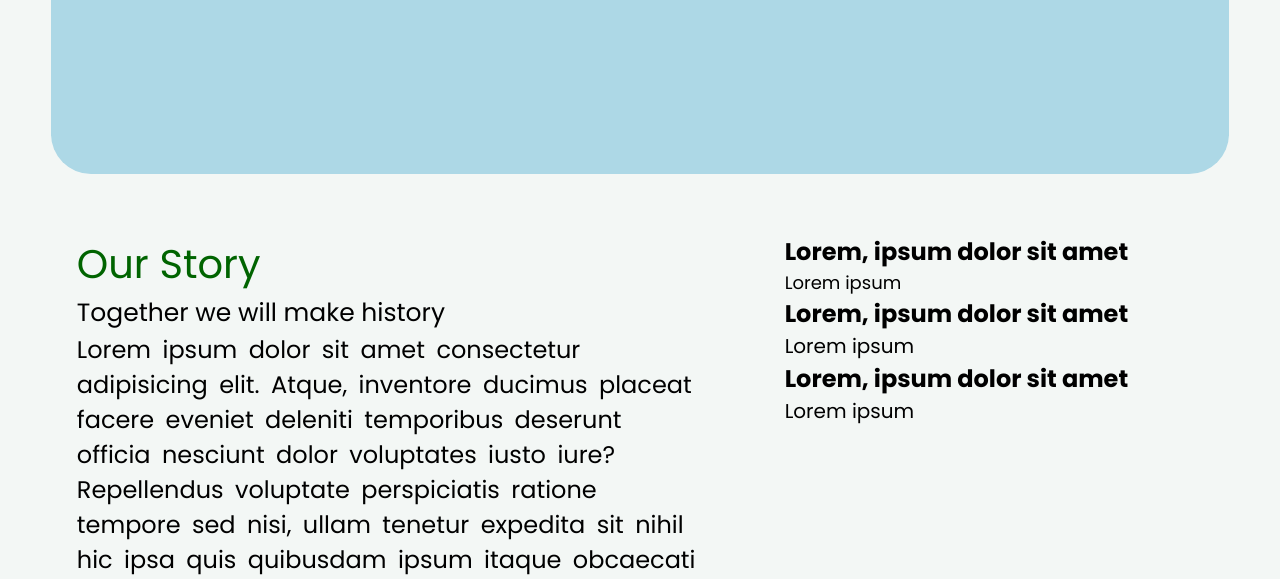
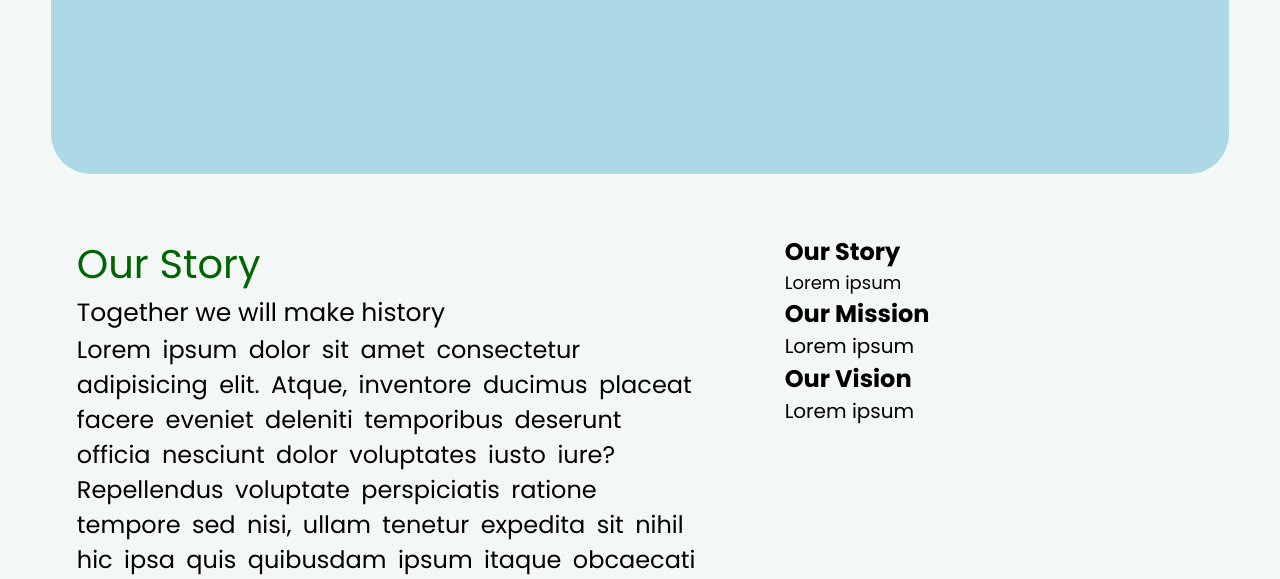
Before and after one commit to karnmodi/The_CryptoShow, a PHP site: page /View/AboutUs.php in a window 1280 px wide. Shown: the part 627-1206 px from the top of the page. Run offline with PHP 8.4, Linux system fonts and the light colour scheme.

Commit message:
Edit the content

```diff
--- a/View/AboutUs.php
+++ b/View/AboutUs.php
@@ -120,17 +120,17 @@
 
             <div class="RhsContent">
                 <div class="One">
-                    <span>Lorem, ipsum dolor sit amet </span>
+                    <span>Our Story </span>
                     <p> Lorem ipsum </p>
                 </div>
 
                 <div class="Two">
-                    <span>Lorem, ipsum dolor sit amet </span>
+                    <span>Our Mission </span>
                     <p> Lorem ipsum </p>
                 </div>
 
                 <div class="Three">
-                    <span>Lorem, ipsum dolor sit amet </span>
+                    <span>Our Vision </span>
                     <p> Lorem ipsum </p>
                 </div>
             </div>
```
